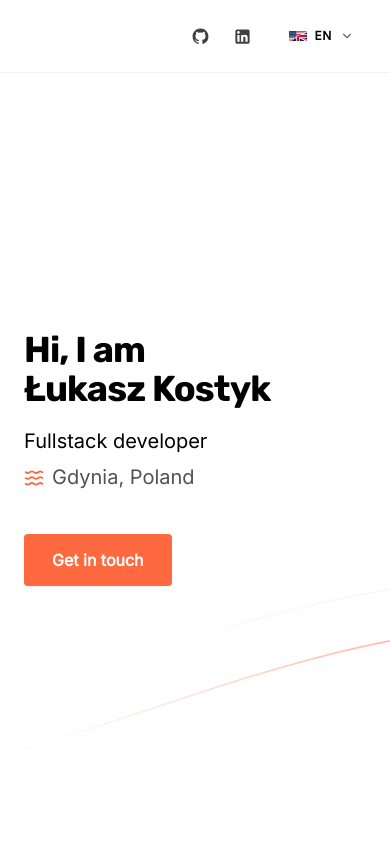
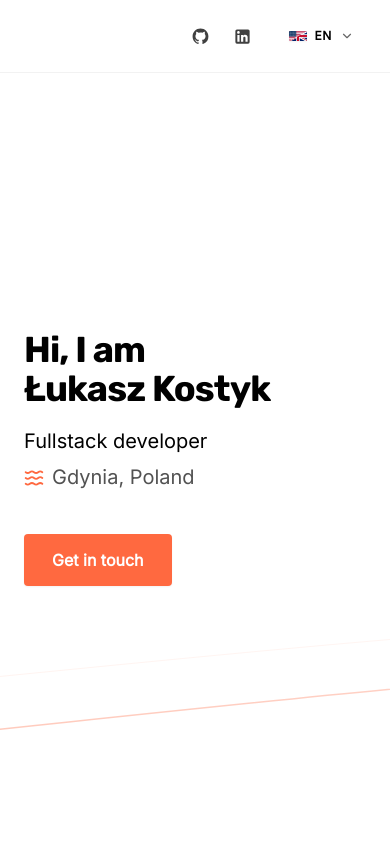
Before and after one commit to lukasus55/portfolio-2, a Next.js app: page /en in a window 390 px wide. Shown: the top 842 px of the page. Built offline with nearby package versions, Linux system fonts and the light colour scheme.

Commit message:
fix: wave effect on mobile

```diff
--- a/src/components/home/BalticWaves.tsx
+++ b/src/components/home/BalticWaves.tsx
@@ -4,12 +4,12 @@ export default function BalticWaves() {
   return (
     <div
       aria-hidden="true"
-      className="absolute bottom-0 right-0 w-full h-[50%] sm:h-[60%] md:h-[70%] pointer-events-none select-none overflow-hidden"
+      className="absolute bottom-0 right-0 w-full h-[45%] sm:h-[55%] md:h-[65%] lg:h-[70%] pointer-events-none select-none overflow-hidden"
     >
       <svg
         viewBox="0 0 1440 450"
         fill="none"
-        preserveAspectRatio="none"
+        preserveAspectRatio="xMidYMid slice"
         shapeRendering="geometricPrecision"
         className="w-full h-full"
       >
@@ -136,8 +136,8 @@ export default function BalticWaves() {
         </g>
       </svg>
 
-      {/* Maska wygaszająca po lewej stronie - 100% czysta biel pod typografią Hero */}
-      <div className="absolute inset-0 bg-gradient-to-r from-background via-background/85 via-25% to-transparent pointer-events-none" />
+      {/* Maska wygaszająca: od góry na mobile, od lewej na desktopie pod typografią Hero */}
+      <div className="absolute inset-0 bg-gradient-to-b from-background via-background/60 via-15% to-transparent sm:bg-gradient-to-r sm:from-background sm:via-background/85 sm:via-25% sm:to-transparent pointer-events-none" />
     </div>
   );
 }
```
